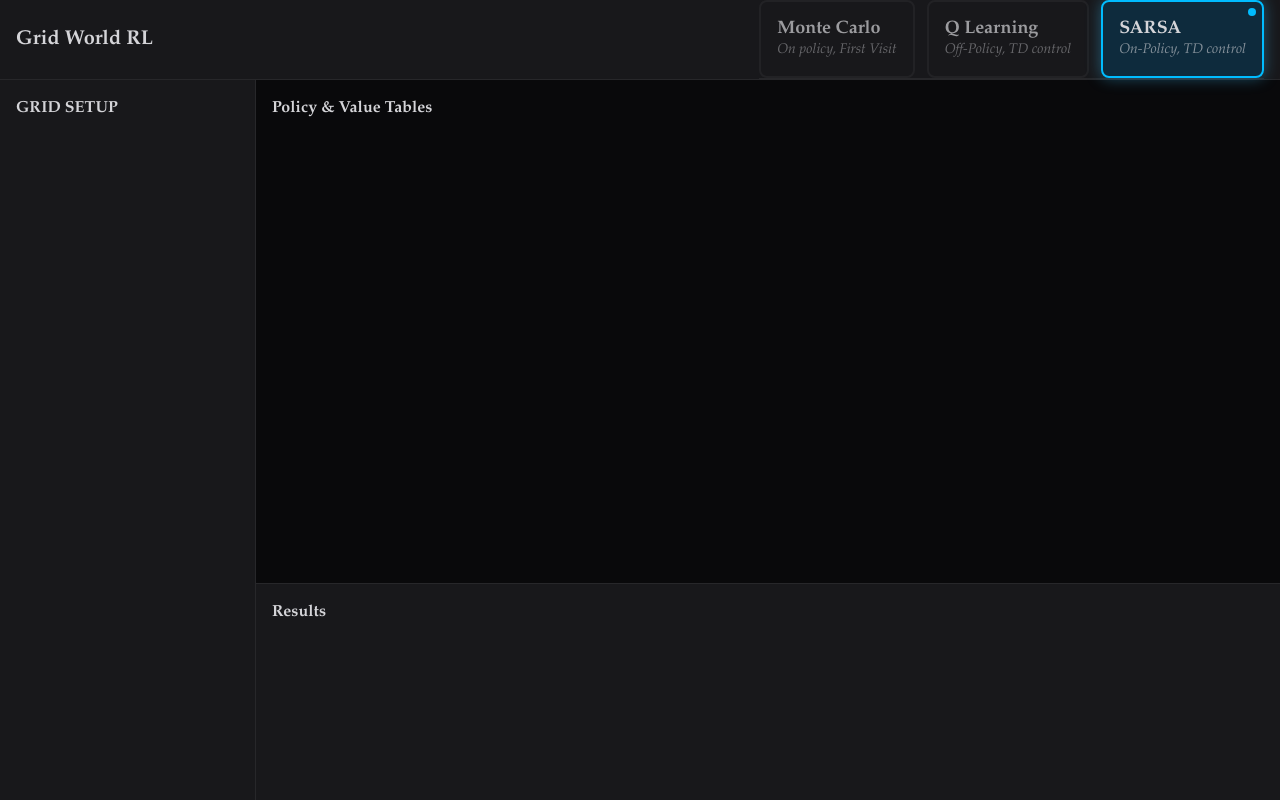
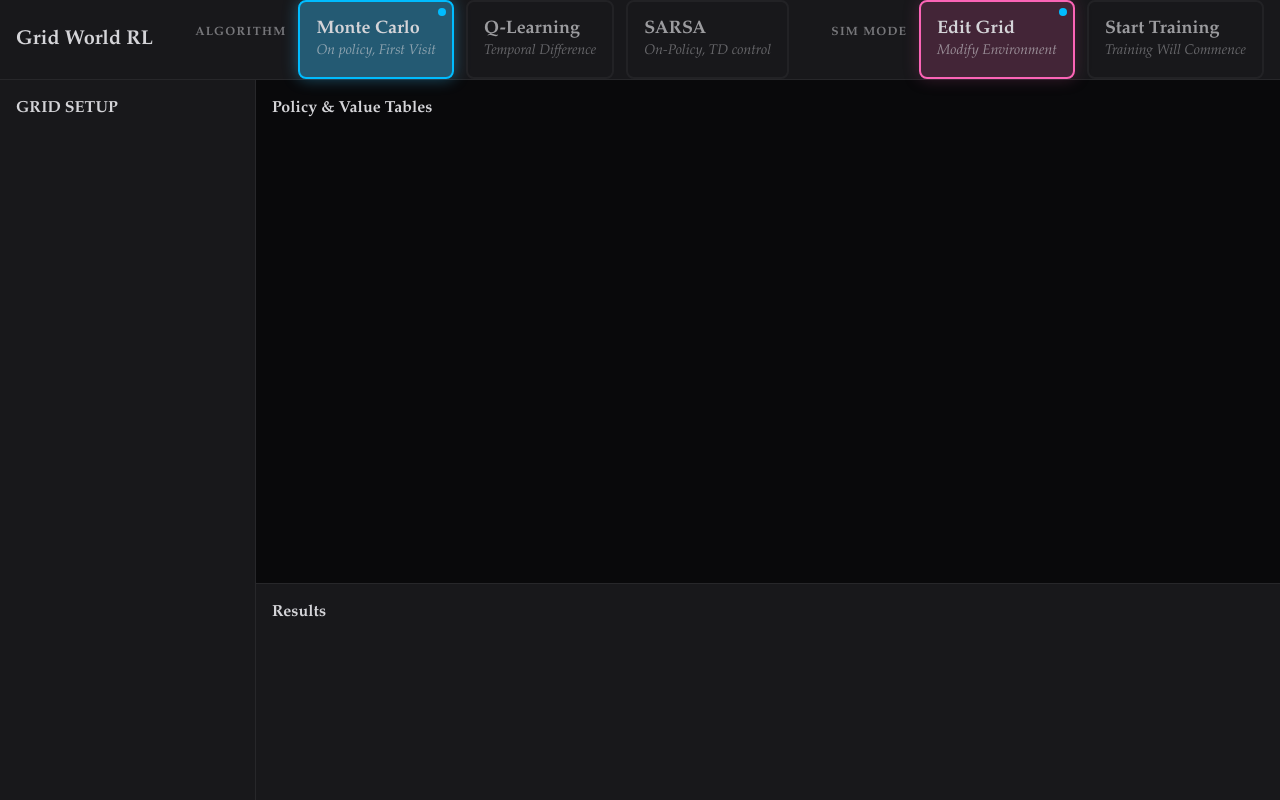
Before and after one commit to KELECHIDAVIS/GridWorldRL, a React (Vite) app in the folder frontend/: page / in a window 1280 px wide. Built offline with nearby package versions, Linux system fonts and the light colour scheme.

Commit message:
Finished Sim Mode Button Group

```diff
--- a/frontend/src/App.tsx
+++ b/frontend/src/App.tsx
@@ -1,43 +1,81 @@
 import { useState } from 'react'
 import RadioCard from './components/RadioCard';
-import { Algorithm, type AlgorithmType } from './types';
+import { Algorithm, type SimulationMode, type AlgorithmType } from './types';
 
 // Example of a child component using the new dynamic classes
 function TopRow(){
   const [selectedAlgo , setAlgo] = useState<AlgorithmType> (Algorithm.MONTE_CARLO);
 
+  const [simMode, setSimMode] = useState<SimulationMode> ('editing');
   return (
+    <div  className="h-full w-full p-4 border-b border-theme-border flex flex-row justify-between items-center bg-theme-panel">
 
-    <div className="h-full w-full p-4 border-b border-theme-border flex flex-row justify-between items-center bg-theme-panel">
+      {/* title */}
+      <section className='flex flex-row items-center  '>
+        <h1 className="text-xl font-bold ">Grid World RL</h1>
+      </section>
 
-      <h1 className="text-xl font-bold ">Grid World RL</h1>
-
-      {/**Radio Algorithm choice buttons */}
-      <div className='flex flex-row gap-3 border-b border-theme-border'>
+      {/* Algorithm Group */}
+      <section className='flex flex-row items-center gap-3 '>
+        <h2 className="font-bold mb-4 text-theme-text opacity-50 uppercase text-xs tracking-widest">
+          Algorithm
+        </h2>
+        <div className="flex flex-row gap-3">
           <RadioCard
           label='Monte Carlo'
           description='On policy, First Visit'
           value= {Algorithm.MONTE_CARLO}
           selectedValue={selectedAlgo}
           onChange={setAlgo}
+          name='algo-group'
           />
           <RadioCard
-          label='Q Learning'
-          description='Off-Policy, TD control'
-          value= {Algorithm.MONTE_CARLO}
+            name="algo-group"
+            label="Q-Learning"
+            description="Temporal Difference"
+            value={Algorithm.Q_LEARNING}
             selectedValue={selectedAlgo}
             onChange={setAlgo}
           />
           <RadioCard
             label='SARSA'
             description='On-Policy, TD control'
-          value= {Algorithm.MONTE_CARLO}
+            value= {Algorithm.SARSA}
             selectedValue={selectedAlgo}
             onChange={setAlgo}
+            name='algo-group'
           />
+
         </div>
+      </section>
+
+      {/* Simulation Mode Group */}
+      <section className='flex flex-row items-center gap-3 accent-pink'>
+        <h2 className="font-bold mb-4 text-theme-text opacity-50 uppercase text-xs tracking-widest">
+          Sim Mode
+        </h2>
+        <div className="flex flex-row gap-3">
+          <RadioCard
+            name="mode-group"
+            label="Edit Grid"
+            description="Modify Environment"
+            value="editing"
+            selectedValue={simMode}
+            onChange={setSimMode}
+          />
+          <RadioCard
+            name="mode-group"
+            label="Start Training"
+            description="Training Will Commence"
+            value="training"
+            selectedValue={simMode}
+            onChange={setSimMode}
+          />
+
         </div>
-  )
+      </section>
+    </div>
+  );
 }
 
 function SideBar(){
--- a/frontend/src/components/RadioCard.tsx
+++ b/frontend/src/components/RadioCard.tsx
@@ -3,29 +3,31 @@ import { Algorithm, type AlgorithmType } from '../types';
 
 
 // 1. Define the Interface for your props
-export interface RadioCardProps {
+export interface RadioCardProps<T> {
   label: string;
   description: string;
-  value: AlgorithmType; // Use the Type here
-  selectedValue: AlgorithmType;
-  onChange: (value: AlgorithmType) => void;
+  value: T; // Use the Type here
+  selectedValue: T;
+  onChange: (value: T) => void;
+  name:string;
 }
 
 // 2. Use the Interface in the component definition
-const RadioCard: React.FC<RadioCardProps> = ({
+export function RadioCard<T extends string | number> ({
   label,
   description,
   value,
   selectedValue,
-  onChange
-}) => {
+  onChange,
+  name
+}: RadioCardProps<T>)  {
   const isSelected = value === selectedValue;
 
   return (
     <label className="group relative cursor-pointer block">
       <input
         type="radio"
-        name="rl-algo"
+        name={name}
         value={value}
         checked={isSelected}
         onChange={() => onChange(value)}
@@ -35,10 +37,15 @@ const RadioCard: React.FC<RadioCardProps> = ({
       <div className={`
         p-4 rounded-lg border-2 transition-all duration-200
         bg-theme-panel border-theme-border text-theme-text opacity-70
-        peer-checked:opacity-100 peer-checked:border-sky-400 peer-checked:bg-sky-900/40
-        peer-checked:shadow-[0_0_15px_rgba(56,189,248,0.4)]
+
+        /* Use the generic accent variables here */
+        peer-checked:opacity-100
+        peer-checked:border-accent
+        peer-checked:bg-[var(--color-accent-glow)]
+        peer-checked:shadow-[0_0_15px_var(--color-accent-glow)]
+
         group-hover:opacity-100 group-hover:border-theme-text/30
-      `}>
+        `}>
         <div className="flex flex-col">
           <span className="font-bold text-lg leading-tight">{label}</span>
           <span className="text-sm opacity-60 italic">{description}</span>
--- a/frontend/src/index.css
+++ b/frontend/src/index.css
@@ -14,6 +14,15 @@
     /* This is the secret sauce to making it stick globally without extra classes */
     --font-sans: var(--font-sharp);
     --default-font-family: var(--font-sharp);
+
+    --color-accent: var(--color-sky-400);
+    --color-accent-glow: rgba(56, 189, 248, 0.4);
+    /* Sky-400 with opacity */
+}
+.accent-pink {
+    --color-accent: var(--color-pink-400);
+    --color-accent-glow: rgba(133, 58, 97, 0.4);
+    /* Pink-400 with opacity */
 }
 /* You can still use standard CSS variables for logic if you prefer */
 :root {
--- a/frontend/src/types.ts
+++ b/frontend/src/types.ts
@@ -7,3 +7,5 @@ export const Algorithm = {
 
 // This creates a type that only allows 0, 1, or 2
 export type AlgorithmType = typeof Algorithm[keyof typeof Algorithm];
+
+export type SimulationMode = 'training' | 'editing';
```
Lines whose indentation alone changed are shown as unchanged.
